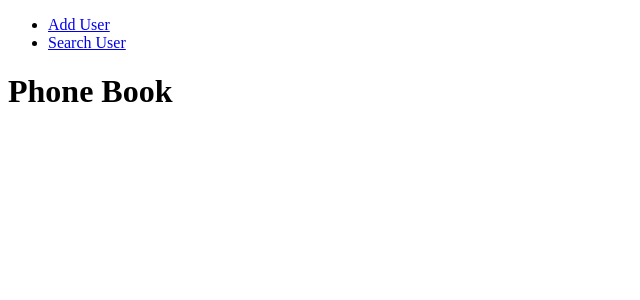
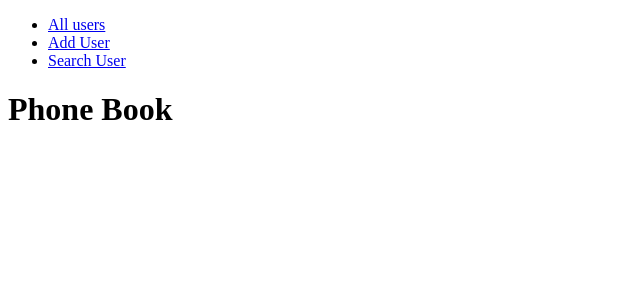
Before and after one commit to hillel-i-python-pro-i-2022-08-26/homework_django__alex-matveenko, a Django app: page /phone-book/ in a window 1280 px wide. Shown: the part 88-388 px from the top of the page, without its empty margins (0-640 px from the left). Run offline with Django 4.2, Linux system fonts and the light colour scheme; data that the repository does not hold is empty.

Commit message:
add some navigation and reformat code

```diff
--- a/templates/phone_book/add_user.html
+++ b/templates/phone_book/add_user.html
@@ -1,6 +1,8 @@
 {% extends 'base.html' %}
 
 {% block content %}
+
+    {% include 'phone_book/helpers/_users_navigation.html' %}
 
     <h1>{{ title }}</h1>
 
--- /dev/null
+++ b/templates/phone_book/helpers/_users_navigation.html
@@ -0,0 +1,5 @@
+<ul>
+    <li><a href="{% url 'phone_book:index' %}">All users</a></li>
+    <li><a href="{% url 'phone_book:add_user' %}">Add User</a></li>
+    <li><a href="{% url 'phone_book:user_search' %}">Search User</a></li>
+</ul>
--- a/templates/phone_book/index.html
+++ b/templates/phone_book/index.html
@@ -1,10 +1,9 @@
 {% extends 'base.html' %}
 
 {% block content %}
-    <ul>
-        <li><a href="{% url 'phone_book:add_user' %}">Add User</a></li>
-        <li><a href="{% url 'phone_book:user_search' %}">Search User</a></li>
-    </ul>
+
+    {% include 'phone_book/helpers/_users_navigation.html' %}
+
     <h1>{{ title }}</h1>
 
     {% for contact in contacts %}
--- a/templates/phone_book/user_info.html
+++ b/templates/phone_book/user_info.html
@@ -1,6 +1,8 @@
 {% extends 'base.html' %}
 
 {% block content %}
+
+    {% include 'phone_book/helpers/_users_navigation.html' %}
 
     <h1>{{ title }}</h1>
 
@@ -8,6 +10,6 @@
     <p>Phone number: {{ user.phone }}</p>
     <p>Date of birthday: {{ user.birthday_date|date:"d.m.Y" }}</p>
     <hr>
-
+    <a href="{% url 'phone_book:user_search' %}"><- Back to search</a>
 
 {% endblock %}
--- a/templates/phone_book/user_search.html
+++ b/templates/phone_book/user_search.html
@@ -1,6 +1,8 @@
 {% extends 'base.html' %}
 
 {% block content %}
+
+    {% include 'phone_book/helpers/_users_navigation.html' %}
 
     <h1>{{ title }}</h1>
     <form action="{% url 'phone_book:user_info' %}" method="get">
```
